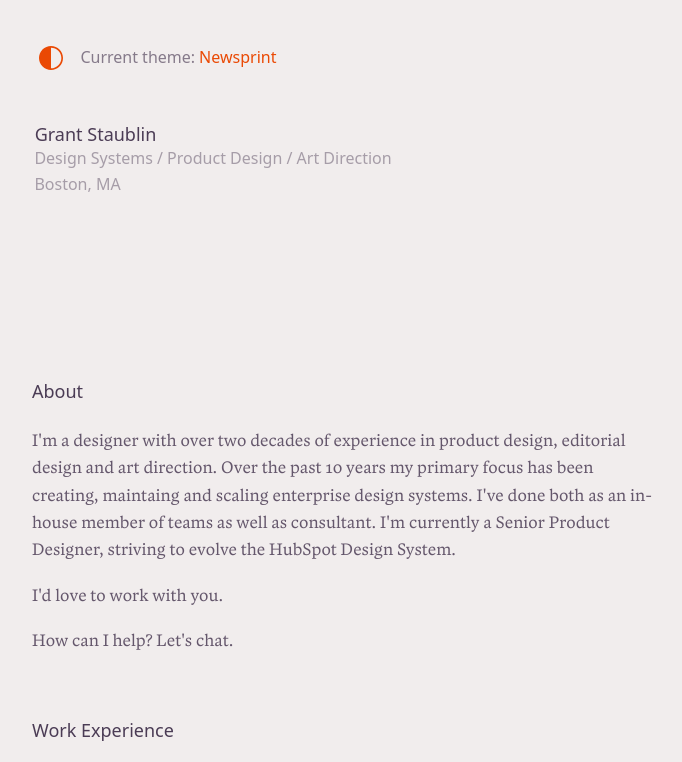
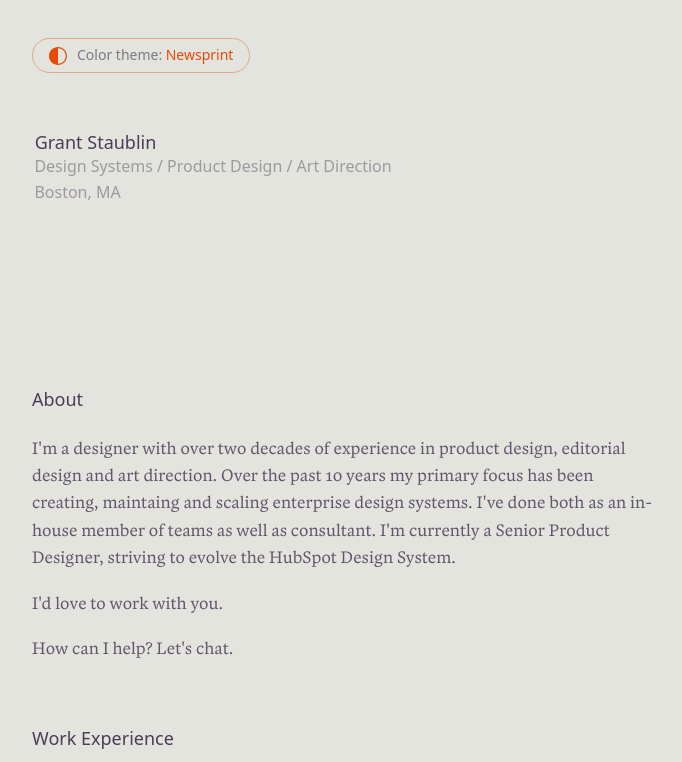
Before and after one commit to gcstaublin/gcstaublin.github.io, an Astro site: page / in a window 1280 px wide. Shown: the top 762 px of the page, without its empty margins (294-976 px from the left). Built offline with nearby package versions, Linux system fonts and the light colour scheme; Astro itself is replaced by a stand-in of ours.

Commit message:
Tweaks to toggle css and structure

```diff
--- a/src/components/ThemeToggle.astro
+++ b/src/components/ThemeToggle.astro
@@ -1,5 +1,5 @@
 ---
-
+import "../styles/global.css";
 ---
 
 <!-- ********************
@@ -7,10 +7,11 @@
 ************************* -->
 <div class="color-toggle__container">
   <button id="color-mode-toggle" class="color-toggle">
+    <div class="svg__container">
       <svg
         class="color-toggle__svg"
-      width="0.66666667em"
-      height="0.66666667em"
+        width="100px"
+        height="100px"
         viewBox="0 0 370 370"
         fill="currentColor"
         xmlns="http://www.w3.org/2000/svg"
@@ -21,11 +22,16 @@
           d="M185 0C287.173 0 370 82.8272 370 185C370 287.173 287.173 370 185 370C134.942 370 89.5271 350.118 56.2217 317.82C55.5381 317.157 54.8591 316.489 54.1851 315.815C53.5003 315.13 52.8205 314.439 52.1476 313.745C19.8688 280.443 0 235.042 0 185C0 135.246 19.6407 90.0794 51.5918 56.8307C52.4465 55.9412 53.3108 55.0593 54.1851 54.1851C55.0593 53.3108 55.9412 52.4465 56.8307 51.5918C90.0794 19.6407 135.246 0 185 0ZM344.915 185C344.915 273.319 273.319 344.915 185 344.915V25.0847C273.319 25.0847 344.915 96.6813 344.915 185Z"
           fill="currentcolor"></path>
       </svg>
+    </div>
+    <div class="color-toggle__content">
+      <span class="color-text--subtle">Color theme:</span>
+      <span class="color-text--accent color-theme__name"></span>
+    </div>
   </button>
-  <div class="color-toggle__content">
+  <!-- <div class="color-toggle__content">
     <span class="color-text--subtle">Current theme:</span>
     <span class="color-text--accent color-theme__name"></span>
-  </div>
+  </div> -->
 </div>
 
 <!-- ********************
@@ -33,33 +39,53 @@
 ************************* -->
 <style>
   .color-toggle {
-    color: var(--color-accent);
+    color: var(--color-accent-test);
     background-color: transparent;
-    /* border: 1px solid rgba(0, 0, 0, 0.4); */
     border: 0;
-    padding: 0.45rem;
-    font-size: 36px;
-    border-radius: 50%;
-    border-radius: 12px;
+    padding: 16px;
+    padding-block: 6px;
+    border-radius: 24px;
     display: flex;
     cursor: pointer;
+    border: 1px solid;
+    display: flex;
+    gap: 10px;
+    align-items: center;
+    transition: color 0.3s ease-in-out;
+
+    &:hover {
+      color: var(--color-accent);
+    }
 
     &:hover svg {
       /* transform: scale(1.15); */
       transform: rotate(-90deg);
     }
+    &:active {
+      transform: scale3d(0.98, 0.98, 0.98);
+    }
+  }
+
+  .svg__container {
+    width: 18px;
+    height: 18px;
+    color: var(--color-accent);
+
+    svg {
+      width: 100%;
+      height: auto;
+    }
   }
 
   .color-toggle__container {
-    display: flex;
-    align-items: center;
-    margin-block-end: 48px;
+    margin-block-end: 60px;
     gap: 10px;
   }
 
   .color-toggle__content {
     display: flex;
     gap: 0.25em;
+    font-size: 14px;
   }
 
   .color-theme__name::after {
--- a/src/styles/global.css
+++ b/src/styles/global.css
@@ -38,13 +38,18 @@
   --color-alpha-default: 0.85;
   --color-alpha-subtle: 0.65;
   --color-alpha-dim: 0.45;
+  --color-alpha-extra-dim: 0.15;
 
-  --color-surface: #f1eded;
+  --color-surface: #e4e4df;
   --color-fg-formula: 75, 60, 85;
   --color-fg-inverse: 255, 255, 255;
   --color-accent: #EA4904;
   --color-accent-dim: rgba(var(--color-accent), 0.8);
+  /* --color-accent-extra-dim: rgba(var(--color-accent), 0.3); */
   --color-theme-name: 'newsprint';
+
+  --color-accent-test: color-mix(in srgb, var(--color-accent) 40%, transparent);
+
 
 
   --font-size-default: 1rem;
@@ -87,6 +92,7 @@
   --color-fg-formula: 215, 215, 250;
   --color-accent: #BCF5F5;
   --color-theme-name: 'kind of blue';
+  --color-accent-test: color-mix(in srgb, var(--color-accent) 40%, transparent);
 }
 
 .theme2 {
@@ -94,6 +100,7 @@
   --color-fg-formula: 220, 220, 175;
   --color-accent: #4B9898;
   --color-theme-name: 'dark side';
+  --color-accent-test: color-mix(in srgb, var(--color-accent) 40%, transparent);
 }
 
 .theme3 {
@@ -101,6 +108,7 @@
   --color-fg-formula: 64, 64, 4;
   --color-accent: #3465E1;
   --color-theme-name: 'dirty sun';
+  --color-accent-test: color-mix(in srgb, var(--color-accent) 40%, transparent);
 }
 
 
```
Lines whose indentation alone changed are shown as unchanged.
